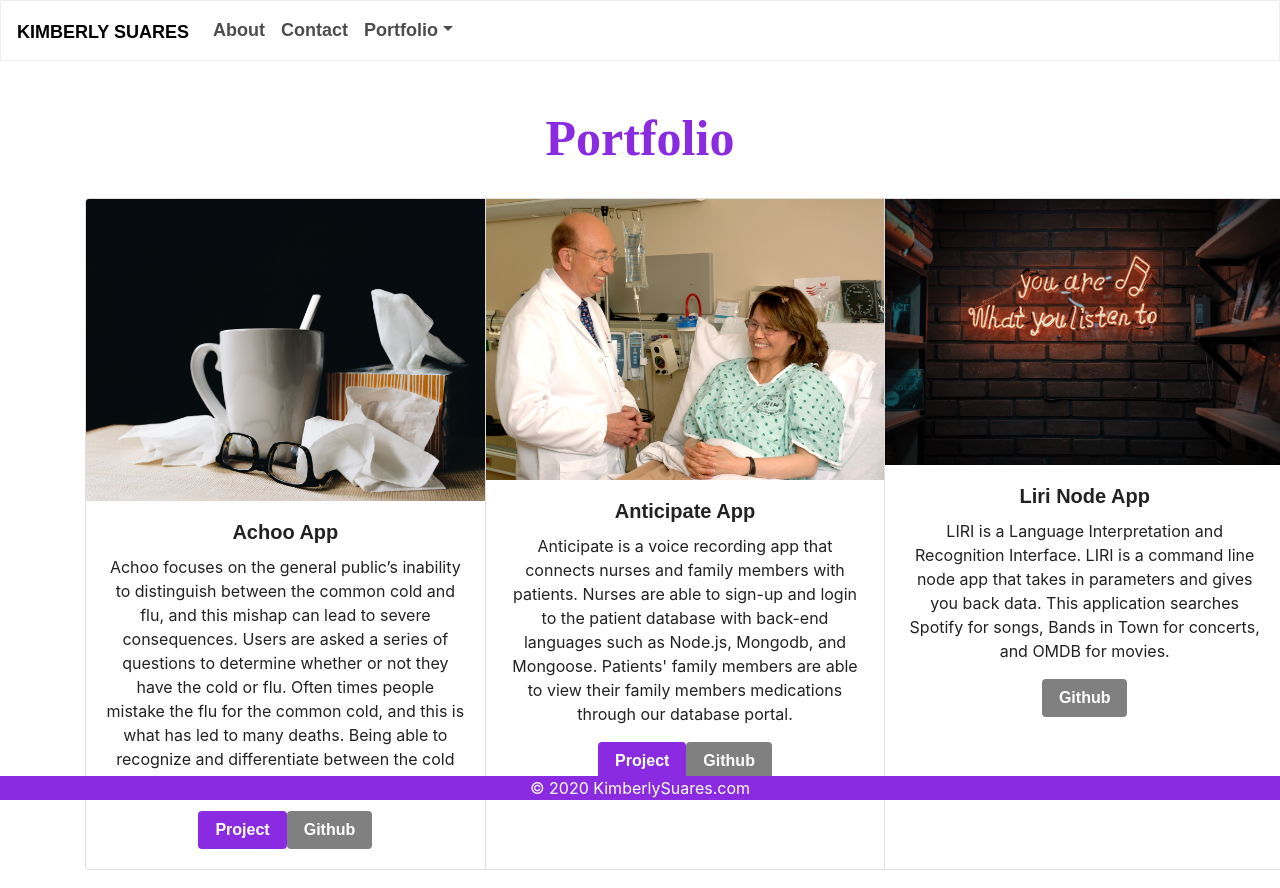
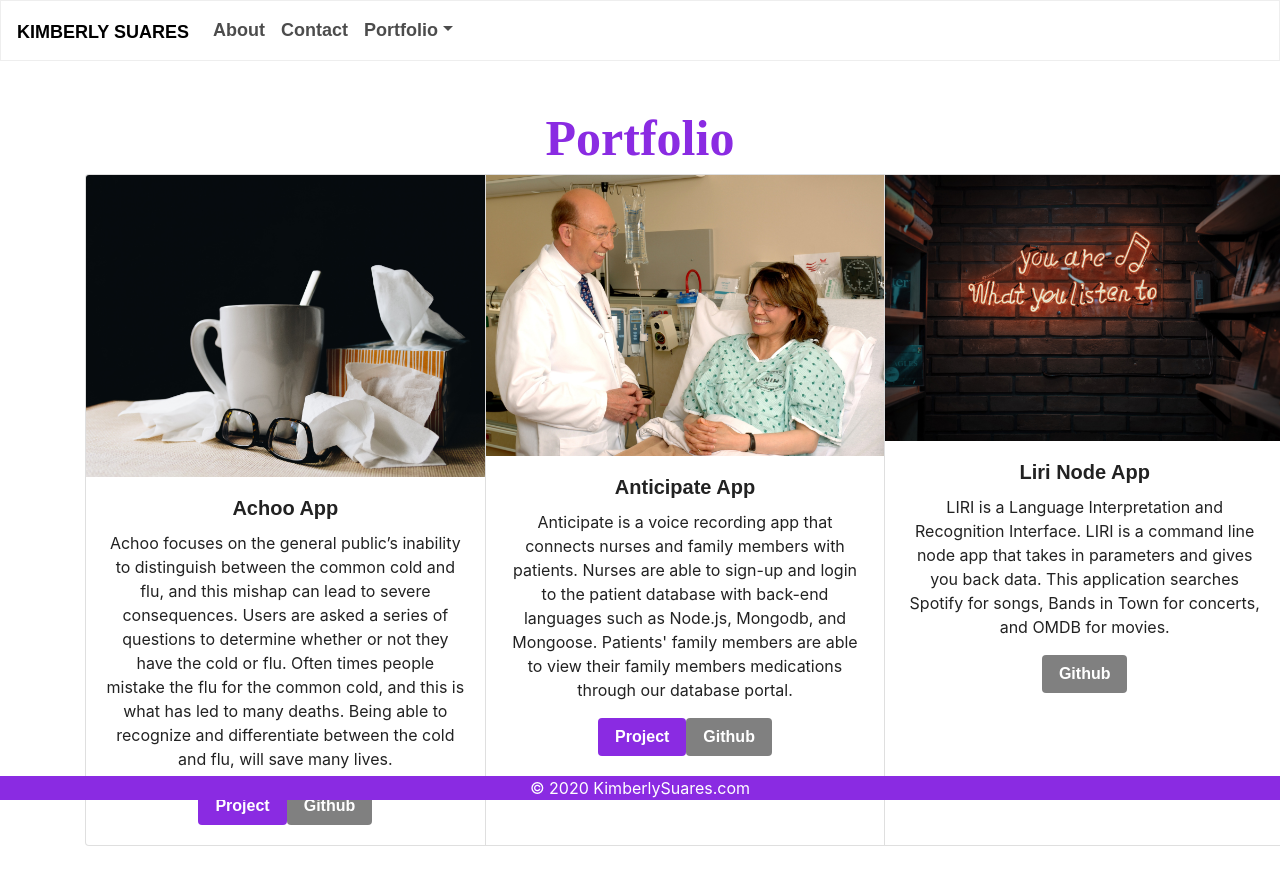
Before and after one commit to ksuares1/kimberly-, a React (Create React App) app in the folder client/: page /portfolio in a window 1280 px wide. Shown: the top 888 px of the page. Built offline with nearby package versions, Linux system fonts and the light colour scheme; a web font is replaced by a local one.

Commit message:
added cols and rows to portfolio

```diff
--- a/client/src/components/Portfolio/index.js
+++ b/client/src/components/Portfolio/index.js
@@ -2,14 +2,15 @@ import React from "react";
 import { MDBCard, MDBCardTitle, MDBBtn, MDBCardGroup, MDBCardImage, MDBCardText, MDBCardBody } from "mdbreact";
 import './index.css';
 import Container from 'react-bootstrap/Container';
-
+import Row from 'react-bootstrap/Row';
+import Col from 'react-bootstrap/Col';
 
 const PortfolioComponent = () => {
   return (
     <Container style={{paddingTop:"2%"}}>
     <h1 className="port-font">Portfolio</h1>
-    <br>
-    </br>
+    <Row>
+      <Col>
     <MDBCardGroup className="port-size" style={{width: "75rem"}}>
       <MDBCard >
         <MDBCardImage src={require("../../assets/img/achoo-cold.jpg")} alt="Achoo App" top hover
@@ -32,6 +33,7 @@ const PortfolioComponent = () => {
           </MDBBtn>
         </MDBCardBody>
       </MDBCard>
+
 
 
       <MDBCard >
@@ -68,6 +70,8 @@ const PortfolioComponent = () => {
         </MDBCardBody>
       </MDBCard>
     </MDBCardGroup>
+     </Col>
+     </Row>
     </Container>
   );
 }
```
